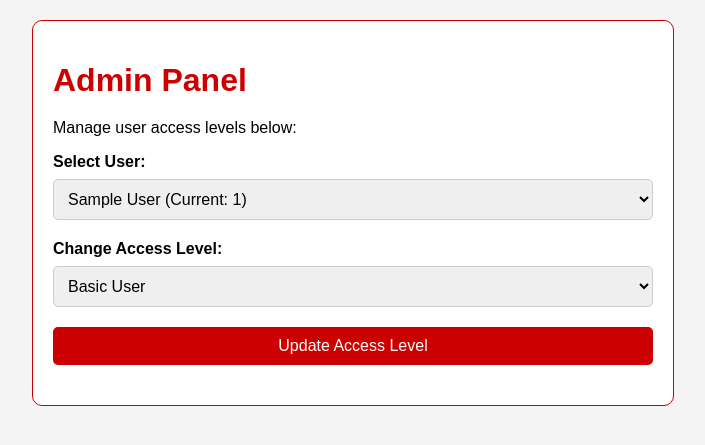
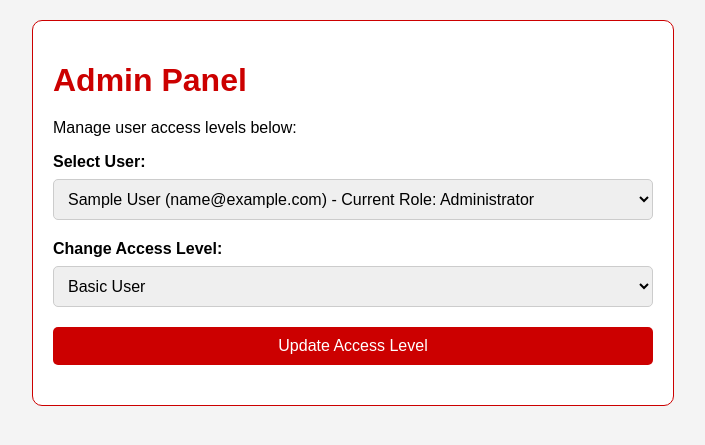
Before and after one commit to Itaho/Project-01-COSC4353, a Flask app: page /adminpanel.html in a window 1280 px wide. Shown: the top 445 px of the page, without its empty margins (287-992 px from the left). Run offline with Flask 3, Linux system fonts and the light colour scheme; tables that the repository leaves empty hold one stand-in row (values such as "Sample post"); data that the repository does not hold is empty.

Commit message:
Fix user login, admin panel display, and role updates

```diff
--- a/app.py
+++ b/app.py
@@ -52,49 +52,68 @@ def init_db():
 
 @app.route("/", methods=["GET"])
 def home():
+    user_email = request.headers.get("X-MS-CLIENT-PRINCIPAL-NAME")  # Get Office365 email
+
+    if not user_email:
+        return "Unauthorized. Please log in using Office365.", 401
+
+    conn = get_db_connection()
+    cursor = conn.cursor()
+
+    # Check if the user exists
+    cursor.execute("SELECT * FROM users WHERE email = %s", (user_email,))
+    user = cursor.fetchone()
+
+    if not user:
+        # If the user does not exist, insert them with the default role "basic"
+        cursor.execute("INSERT INTO users (email, name, role_id) VALUES (%s, %s, %s)",
+                       (user_email, user_email.split('@')[0], 0))  # Default role_id = 0 (Basic User)
+        conn.commit()
+
+    cursor.close()
+    conn.close()
+
     return render_template("index.html")
+
 @app.route("/adminpanel.html", methods=["GET"])
 def admin_panel():
+    conn = get_db_connection()
+    cursor = conn.cursor(dictionary=True)
+
     try:
-        conn = get_db_connection()
-        cursor = conn.cursor(dictionary=True)
-        cursor.execute("SELECT name AS username, role_id AS access_level FROM users")
+        # Fetch users with correct column names
+        cursor.execute("SELECT name, email, role_id FROM users")
         users = cursor.fetchall()
         cursor.close()
         conn.close()
     except Exception as e:
-        # This will display the error message to help you debug
         return f"Error fetching users: {str(e)}", 500
+
     return render_template("adminpanel.html", users=users)
 
 @app.route("/update-user", methods=["POST"])
 def update_user():
-    # Get form data
-    username = request.form.get("username")      # This should match the user's email from the form
-    new_access_level = request.form.get("access_level")  # e.g., "basic" or "administrator"
+    email = request.form.get("username")  # Email instead of username
+    new_access_level = request.form.get("access_level")
 
-    # Map the access level string to an integer value
-    role_map = {
-        "basic": 0,
-        "administrator": 1
-    }
-    new_role_id = role_map.get(new_access_level, 0)  # Defaults to 0 if not found
+    # Map role names to role IDs
+    role_map = {"basic": 0, "administrator": 1}
+    new_role_id = role_map.get(new_access_level, 0)  # Default to "basic"
 
     try:
         conn = get_db_connection()
         cursor = conn.cursor()
 
-        # Update the user's access level in the database using the integer value.
-        update_query = "UPDATE users SET role_id = %s WHERE email = %s"
-        cursor.execute(update_query, (new_role_id, username))
-
+        # Update the user's role
+        cursor.execute("UPDATE users SET role_id = %s WHERE email = %s", (new_role_id, email))
         conn.commit()
         cursor.close()
         conn.close()
 
-        return "User changed successfully"
+        return "User role updated successfully."
     except Exception as e:
         return f"Error updating user: {str(e)}", 500
+
 
 # Processes the form submission from the landing page
 @app.route("/apply", methods=["POST"])
--- a/templates/adminpanel.html
+++ b/templates/adminpanel.html
@@ -51,15 +51,18 @@
   <div class="container">
     <h1>Admin Panel</h1>
     <p>Manage user access levels below:</p>
+
     <form action="/update-user" method="POST">
         <label for="userSelect">Select User:</label>
-        <select id="userSelect" name="username">
+        <select id="userSelect" name="email">
           {% for user in users %}
-            <option value="{{ user.username }}">
-              {{ user.username }} (Current: {{ user.access_level }})
+            <option value="{{ user.email }}">
+              {{ user.name }} ({{ user.email }}) - Current Role:
+              {% if user.role_id == 1 %} Administrator {% else %} Basic User {% endif %}
             </option>
           {% endfor %}
         </select>
+
 
         <label for="accessLevel">Change Access Level:</label>
         <select id="accessLevel" name="access_level">
```
